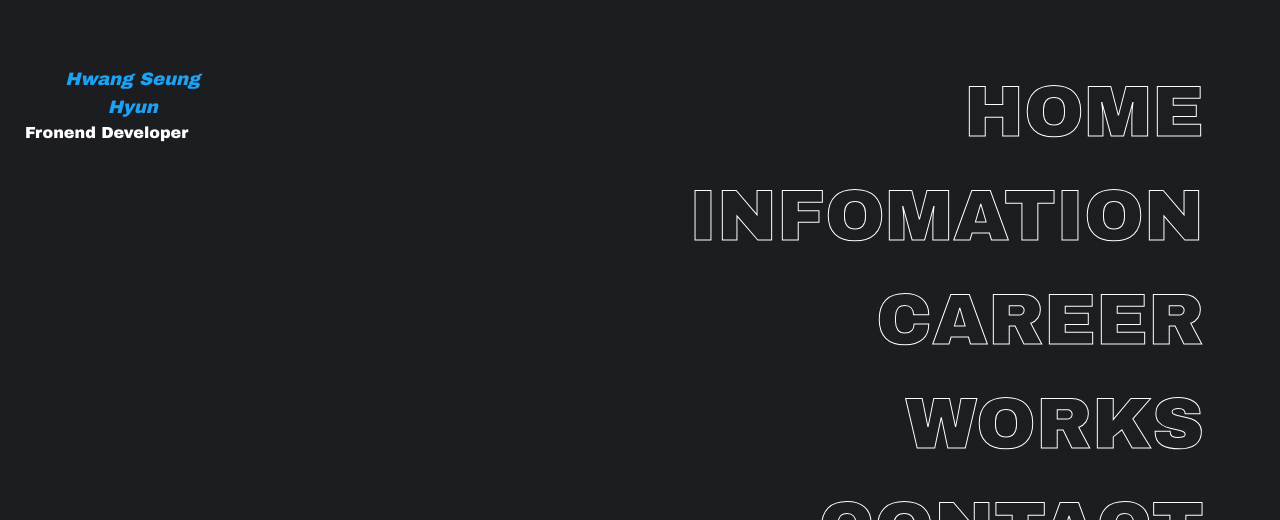
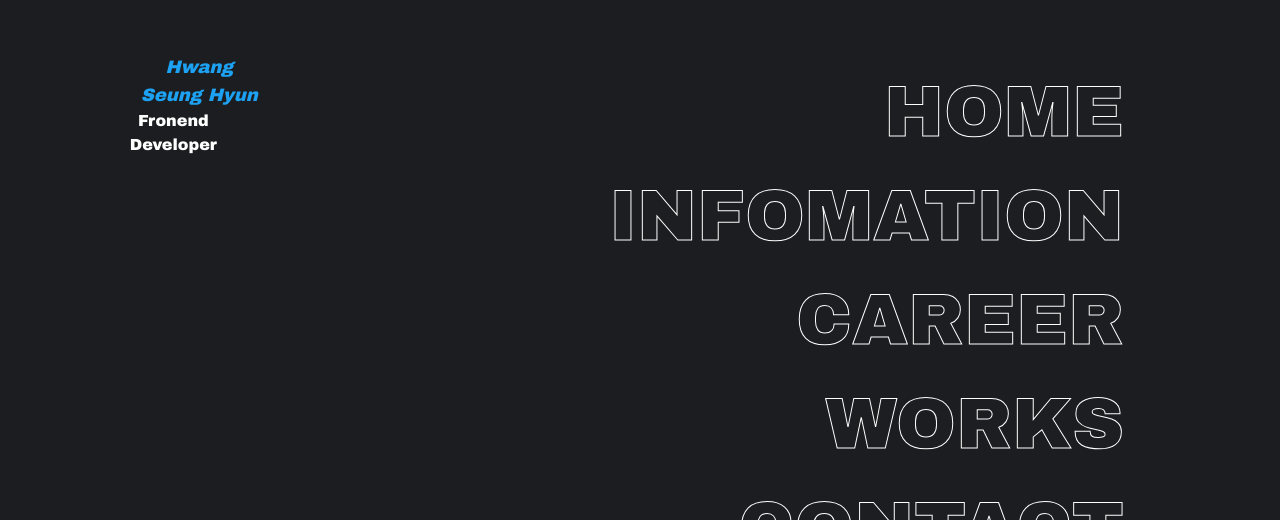
Before and after one commit to ghkdsigm/https---github.com-ghkdsigm-new-portfolio-2022-v2, a Vue app in the folder my-portpolio/: page / in a window 1280 px wide. Shown: the part 280-800 px from the top of the page. Built offline with nearby package versions, Linux system fonts and the light colour scheme.

Commit message:
container 수정중

```diff
--- a/my-portpolio/src/index.css
+++ b/my-portpolio/src/index.css
@@ -2,4 +2,6 @@
 @tailwind components;
 @tailwind utilities;
 
-body {background:#1b1d20; color:#fff;font-family: 'Archivo Black', sans-serif;scrollbar-face-color:#a5a5a5;scrollbar-track-color: #1b1b1b;scrollbar-arrow-color:#a5a5a5;scrollbar-3dlight-color: none;scrollbar-shadow-color: #a5a5a5;scrollbar-darkshadow-color: none;scrollbar-color: #a5a5a5 #1b1b1b}::-webkit-scrollbar{width:8px;height:8px;background-color:transparent}::-webkit-scrollbar-track{border-radius:0;background-color:transparent}::-webkit-scrollbar-thumb{height:8px;border-radius:5px;background-color:#a5a5a5;opacity: 0.7;}
+html {scrollbar-face-color:#a5a5a5;scrollbar-track-color: #1b1b1b;scrollbar-arrow-color:#a5a5a5;scrollbar-3dlight-color: none;scrollbar-shadow-color: #a5a5a5;scrollbar-darkshadow-color: none;scrollbar-color: #a5a5a5 #1b1b1b}::-webkit-scrollbar{width:8px;height:8px;background-color:transparent}::-webkit-scrollbar-track{border-radius:0;background-color:transparent}::-webkit-scrollbar-thumb{height:8px;border-radius:5px;background-color:#1B1D20;opacity: 0.7;}
+body {background:#1b1d20; color:#fff;font-family: 'Archivo Black', sans-serif;}
+.containser {}
--- a/my-portpolio/src/layout/DefaultLayout.vue
+++ b/my-portpolio/src/layout/DefaultLayout.vue
@@ -1,5 +1,5 @@
 <template>
-  <div class="flex h-screen mx-auto relative">
+  <div class="flex h-screen mx-auto relative container">
     <!--사이드섹션-->
     <div class="w-1/6 p-5 flex h-screen items-center border-gray-200 dark:border-gray-800 text-center">
       <div class="flex flex-col text-center">
--- a/my-portpolio/tailwind.config.js
+++ b/my-portpolio/tailwind.config.js
@@ -16,7 +16,19 @@ module.exports = {
         'primary-dark': '#0D2438',
 				'secondary-dark': '#102D44',
 				'ternary-dark': '#1E3851',
-      }
+      },
+      container: {
+        // screen: {
+        //   '3xl': { max: '1800px' },
+        // },
+        padding: {
+          DEFAULT: '1rem',
+          sm: '2rem',
+          lg: '4rem',
+          xl: '5rem',
+          '2xl': '0rem',
+        },
+      },
     },
   },
   plugins: [],
```
